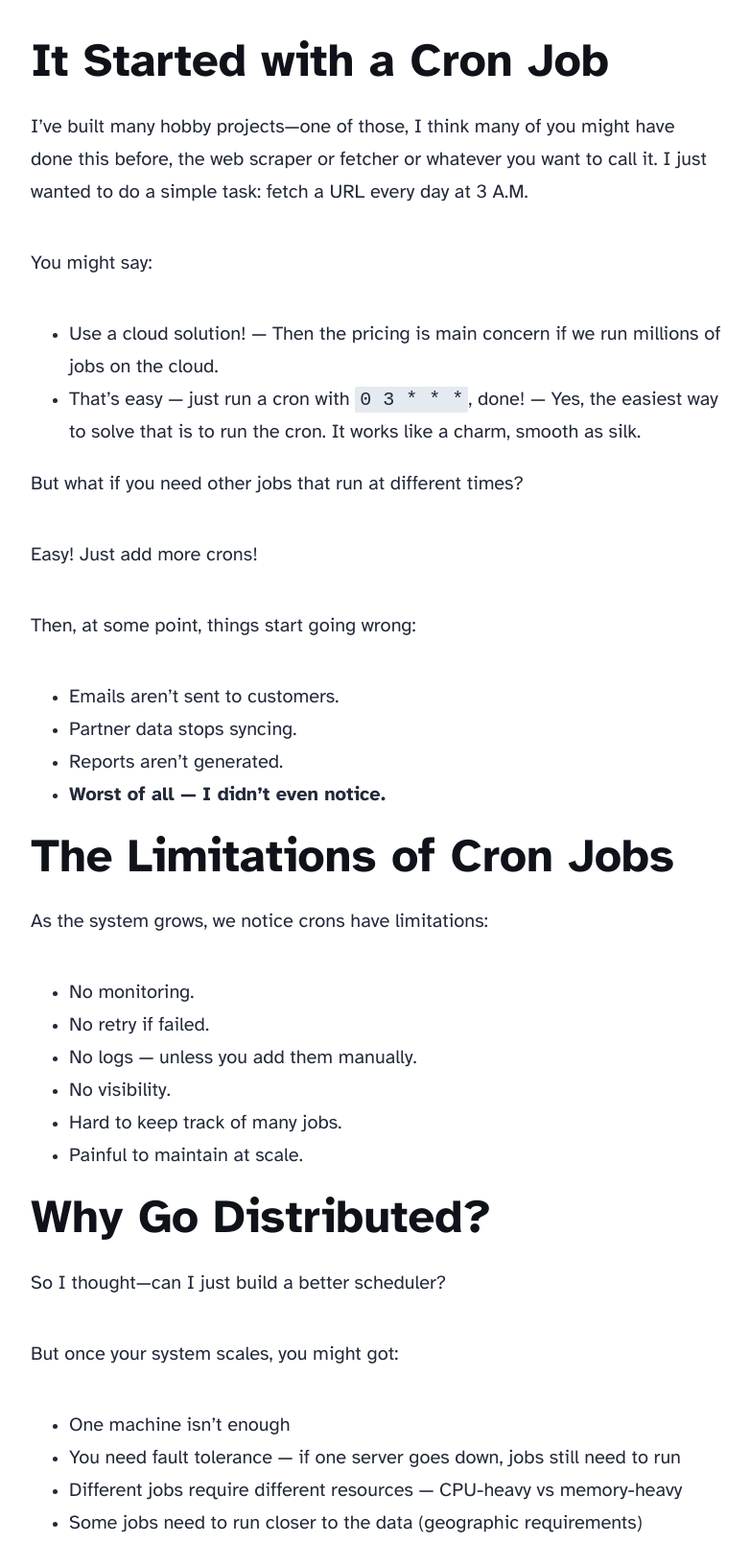
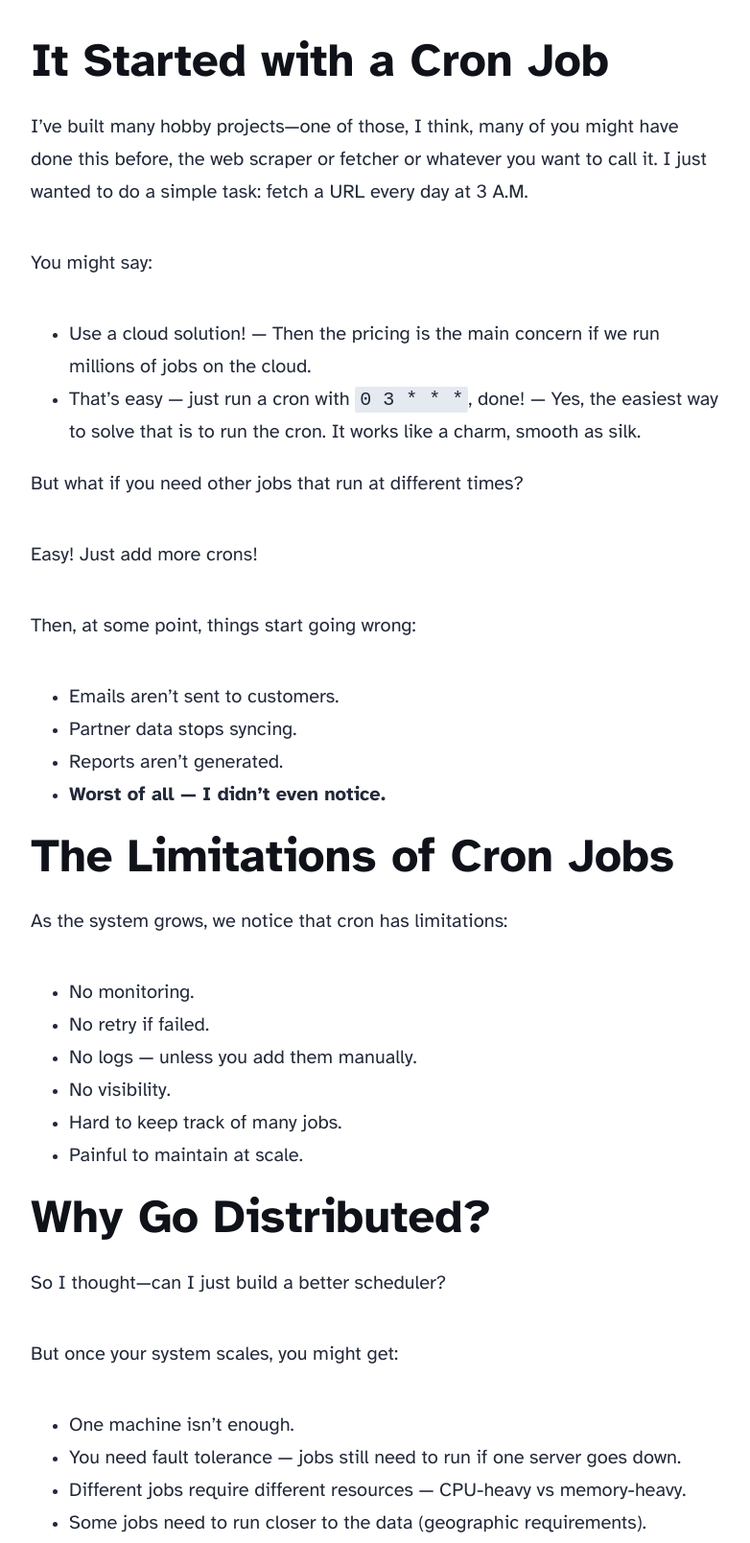
Before and after one commit to sujamess/sujamess.com, an Astro site: page /blogs/20250519-from-zero-to-scheduler-orchestrator-the-series-ep-0 in a window 1280 px wide. Shown: the part 1276-2884 px from the top of the page at 96% size, without its empty margins (248-1030 px from the left). Built offline with nearby package versions, Linux system fonts and the light colour scheme; Astro itself is replaced by a stand-in of ours.

Commit message:
Grammatically correct.

```diff
--- a/src/content/blog/20250519-from-zero-to-scheduler-orchestrator-the-series-ep-0.md
+++ b/src/content/blog/20250519-from-zero-to-scheduler-orchestrator-the-series-ep-0.md
@@ -10,10 +10,10 @@ tags: Distributed System
 Just for learning purposes, just curious how to do that, and if I'm still learning, why don't I just share with others who might not know this as well? (But the truth is, I just wanted to build something in Go 😛)
 
 ## It Started with a Cron Job
-I've built many hobby projects—one of those, I think many of you might have done this before, the web scraper or fetcher or whatever you want to call it. I just wanted to do a simple task: fetch a URL every day at 3 A.M.
+I've built many hobby projects—one of those, I think, many of you might have done this before, the web scraper or fetcher or whatever you want to call it. I just wanted to do a simple task: fetch a URL every day at 3 A.M.
 
 You might say:
-- Use a cloud solution! — Then the pricing is main concern if we run millions of jobs on the cloud.
+- Use a cloud solution! — Then the pricing is the main concern if we run millions of jobs on the cloud.
 - That's easy — just run a cron with `0 3 * * *`, done! — Yes, the easiest way to solve that is to run the cron. It works like a charm, smooth as silk.
 
 But what if you need other jobs that run at different times?
@@ -27,7 +27,7 @@ Then, at some point, things start going wrong:
 - **Worst of all — I didn't even notice.**
 
 ## The Limitations of Cron Jobs
-As the system grows, we notice crons have limitations:
+As the system grows, we notice that cron has limitations:
 - No monitoring.
 - No retry if failed.
 - No logs — unless you add them manually.
@@ -38,11 +38,11 @@ As the system grows, we notice crons have limitations:
 ## Why Go Distributed?
 So I thought—can I just build a better scheduler?
 
-But once your system scales, you might got:
-- One machine isn’t enough
-- You need fault tolerance — if one server goes down, jobs still need to run
-- Different jobs require different resources — CPU-heavy vs memory-heavy
-- Some jobs need to run closer to the data (geographic requirements)
+But once your system scales, you might get:
+- One machine isn’t enough.
+- You need fault tolerance — jobs still need to run if one server goes down.
+- Different jobs require different resources — CPU-heavy vs memory-heavy.
+- Some jobs need to run closer to the data (geographic requirements).
 
 A single-server scheduler works… until suddenly, it doesn’t.
 Then you're back to having a single point of failure.
```
